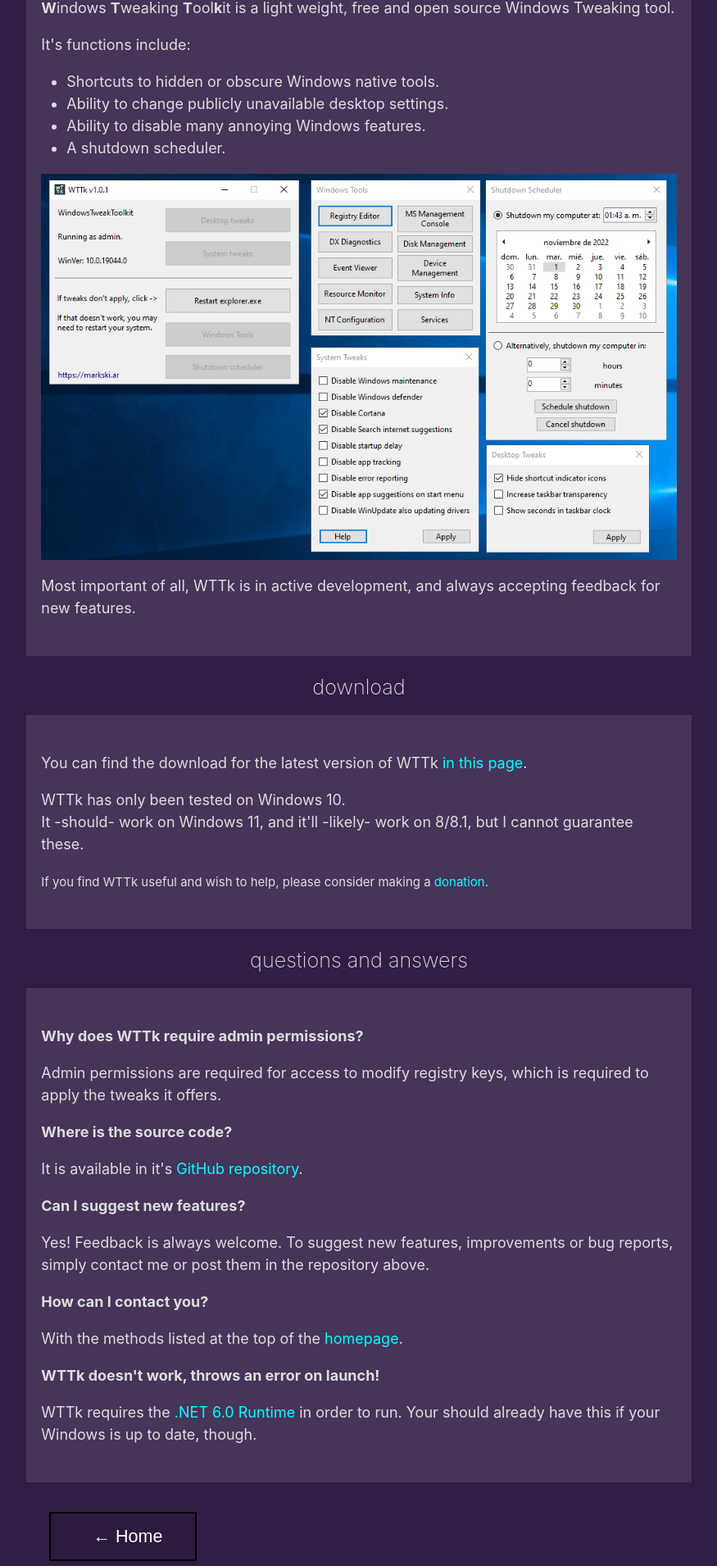
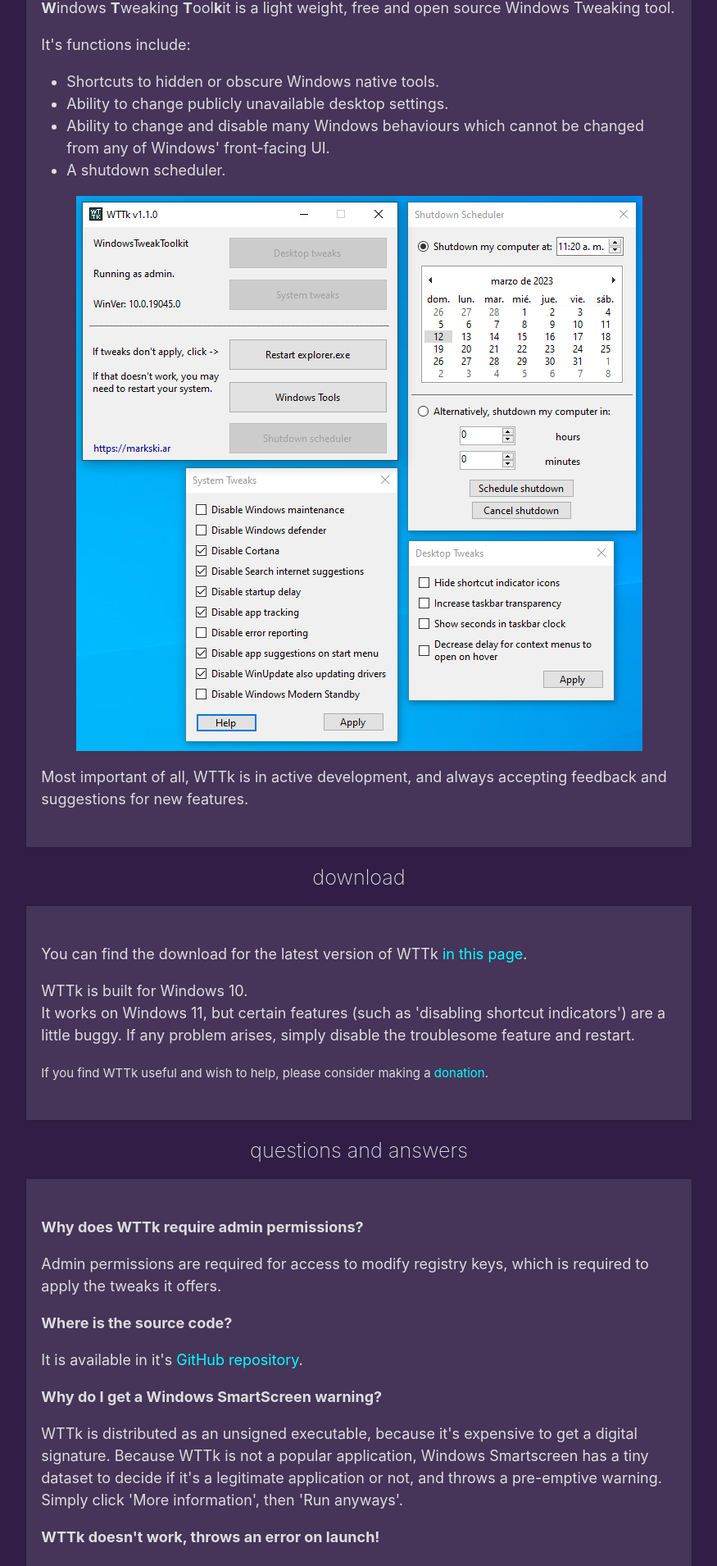
Before and after one commit to markski1/markski.ar, a Next.js app: page /wttk in a window 1280 px wide. Shown: the part 398-2308 px from the top of the page at 82% size, without its empty margins (202-1077 px from the left). Built offline with nearby package versions, Linux system fonts and the light colour scheme.

Commit message:
Update page for WTTk

```diff
--- a/components/molecules/Header.tsx
+++ b/components/molecules/Header.tsx
@@ -13,7 +13,7 @@
 						alt="logo"
 						/>
 				</div>
-				<div style={{float: 'right', textAlign: 'right', marginTop: '0.5rem'}}>
+				<div style={{float: 'right', textAlign: 'right', marginTop: '0.5rem', marginRight: '0.25rem'}}>
 					<span>
 						<Link className={styles.headerLinks} href="/">home</Link><br/>
 						<Link className={styles.headerLinks} href="/rosettes">rosettes</Link><br/>
--- a/pages/wttk.tsx
+++ b/pages/wttk.tsx
@@ -36,11 +36,11 @@
 				<ul>
 					<li>Shortcuts to hidden or obscure Windows native tools.</li>
 					<li>Ability to change publicly unavailable desktop settings.</li>
-					<li>Ability to disable many annoying Windows features.</li>
+					<li>Ability to change and disable many Windows behaviours which cannot be changed from any of Windows' front-facing UI.</li>
 					<li>A shutdown scheduler.</li>
 				</ul>
-					<img src="./images/wttk.png" />
-				<p>Most important of all, WTTk is in active development, and always accepting feedback for new features.</p>
+					<img style={{margin: 'auto'}}src="./images/wttk.png" />
+				<p>Most important of all, WTTk is in active development, and always accepting feedback and suggestions for new features.</p>
 			</SectorContainer>
 
 			<div className={utilStyles.centerContainer}>
@@ -49,8 +49,8 @@
 			<SectorContainer>
 				<p>You can find the download for the latest version of WTTk <a style={{color: 'cyan'}} href="https://github.com/markski1/WinTweakTool/releases/latest" rel="noreferrer" target="_blank">in this page</a>.</p>
 				<p>
-					WTTk has only been tested on Windows 10.<br/>
-					It -should- work on Windows 11, and it'll -likely- work on 8/8.1, but I cannot guarantee these.
+					WTTk is built for Windows 10.<br/>
+					It works on Windows 11, but certain features (such as 'disabling shortcut indicators') are a little buggy. If any problem arises, simply disable the troublesome feature and restart.
 				</p>
 				<p><small>If you find WTTk useful and wish to help, please consider making a <Link href="/donate"><span style={{color: 'cyan'}}>donation</span></Link>.</small></p>
 			</SectorContainer>
@@ -77,19 +77,11 @@
 				</p>
 				<p>
 					<b>
-						Can I suggest new features?
+						Why do I get a Windows SmartScreen warning?
 					</b>
 				</p>
 				<p>
-					Yes! Feedback is always welcome. To suggest new features, improvements or bug reports, simply contact me or post them in the repository above.
-				</p>
-				<p>
-					<b>
-						How can I contact you?
-					</b>
-				</p>
-				<p>
-					With the methods listed at the top of the <Link href="/"><span style={{color: 'cyan'}}>homepage</span></Link>.
+					WTTk is distributed as an unsigned executable, because it's expensive to get a digital signature. Because WTTk is not a popular application, Windows Smartscreen has a tiny dataset to decide if it's a legitimate application or not, and throws a pre-emptive warning. Simply click 'More information', then 'Run anyways'.
 				</p>
 				<p>
 					<b>
```
Also changed, not shown: public/images/wttk.png, 1 other file (tests, documents, lock files or other folders).
